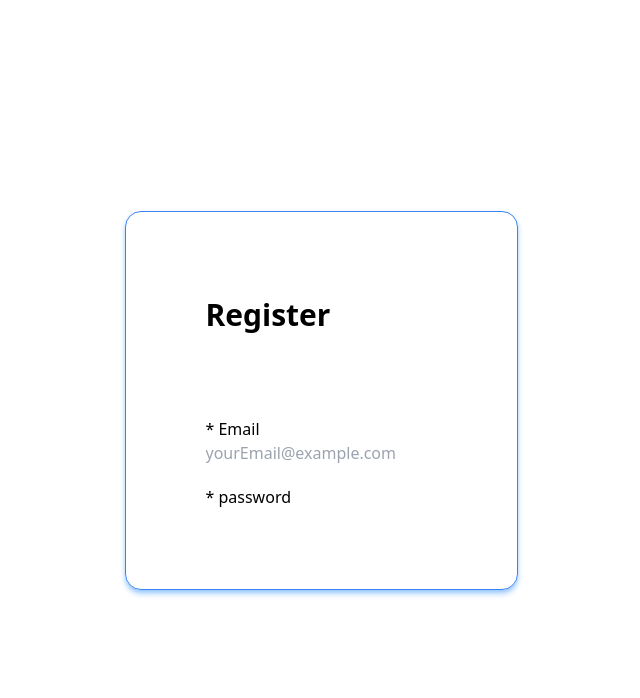
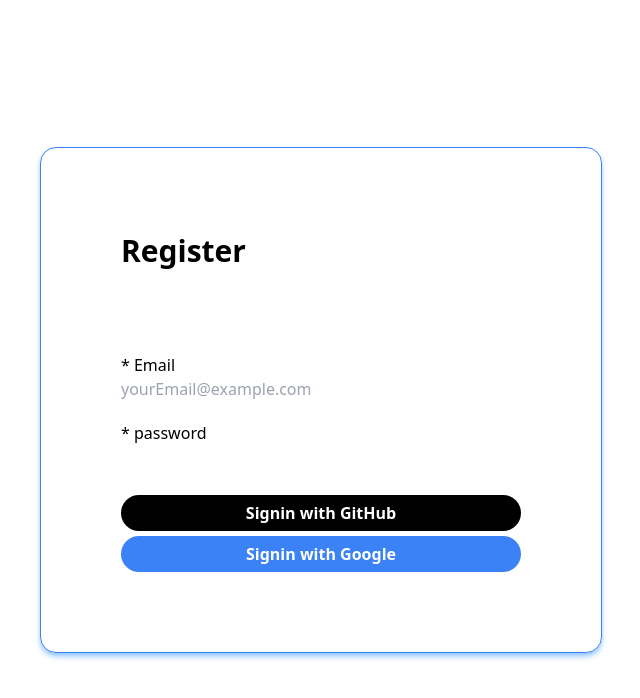
Before and after one commit to eunwoo-levi/AI-App, a Next.js app: page /register in a window 1280 px wide. Shown: the top 698 px of the page, without its empty margins (319-959 px from the left). Built offline with nearby package versions, Linux system fonts and the light colour scheme.

Commit message:
feat: Github, Google Auth

```diff
--- a/src/app/register/page.tsx
+++ b/src/app/register/page.tsx
@@ -1,3 +1,5 @@
+import GithubSignIn from "@/components/GithubSignIn";
+import GoogleSignIn from "@/components/GoogleSignIn";
 import React from "react";
 
 export default function RegisterPage() {
@@ -14,6 +16,10 @@
             <label>* password</label>
           </div>
         </form>
+        <section className="flex flex-col gap-[5px] mt-[50px]">
+          <GithubSignIn />
+          <GoogleSignIn />
+        </section>
       </div>
     </main>
   );
--- a/src/auth.ts
+++ b/src/auth.ts
@@ -1,5 +1,8 @@
 import NextAuth from "next-auth"
+import GitHub from "next-auth/providers/github"
+import Google from "next-auth/providers/google"
+
 
 export const { handlers, signIn, signOut, auth } = NextAuth({
-  providers: [],
+  providers: [GitHub, Google],
 })
--- /dev/null
+++ b/src/components/GithubSignIn.tsx
@@ -0,0 +1,19 @@
+import { signIn } from "@/auth";
+
+export default function GithubSignIn() {
+  return (
+    <form
+      action={async () => {
+        "use server";
+        await signIn("github");
+      }}
+    >
+      <button
+        type="submit"
+        className="w-[400px] bg-black text-white font-bold px-[20px] py-[6px] rounded-3xl"
+      >
+        Signin with GitHub
+      </button>
+    </form>
+  );
+}
--- /dev/null
+++ b/src/components/GoogleSignIn.tsx
@@ -0,0 +1,19 @@
+import { signIn } from "@/auth";
+
+export default function GoogleSignIn() {
+  return (
+    <form
+      action={async () => {
+        "use server";
+        await signIn("google");
+      }}
+    >
+      <button
+        type="submit"
+        className="w-[400px] bg-blue-500 text-white font-bold px-[20px] py-[6px] rounded-3xl"
+      >
+        Signin with Google
+      </button>
+    </form>
+  );
+}
--- a/src/middleware.ts
+++ b/src/middleware.ts
@@ -1 +1,4 @@
+// Add optional Middleware to keep the session alive
+// this will update the session expiry every time its called
+
 export { auth as middleware } from "@/auth"
```
